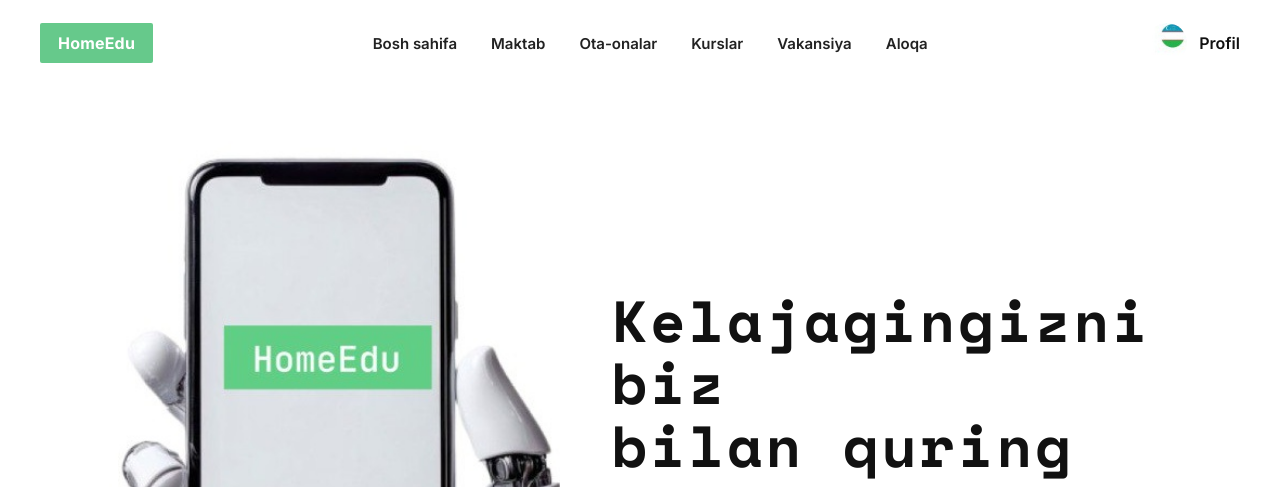
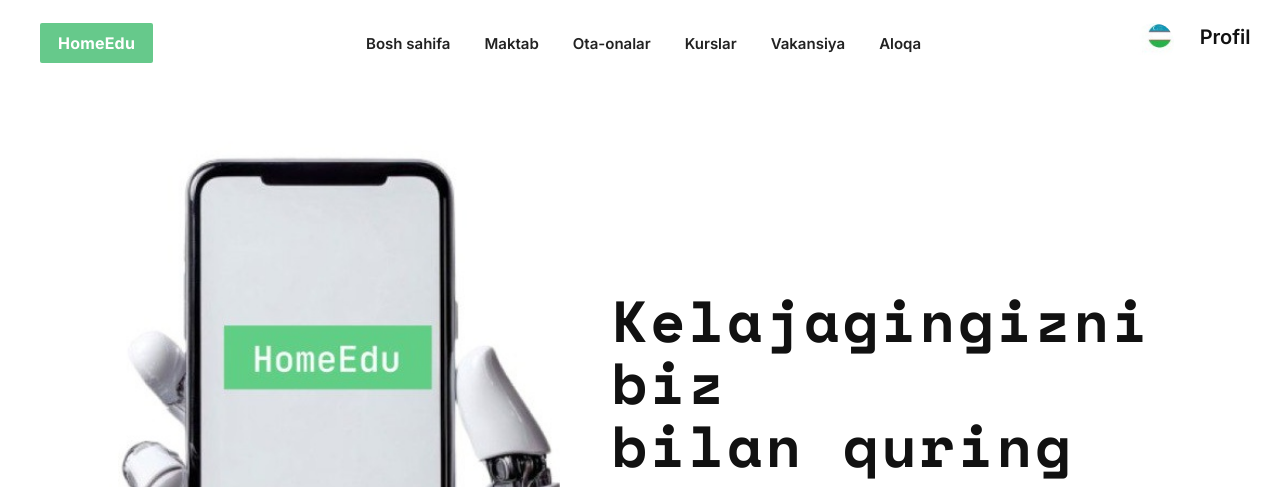
Before and after one commit to SanoManjiroa/HomeEdu2026, a Django app: page / in a window 1280 px wide. Shown: the top 487 px of the page. Run offline with Django 4.2, Linux system fonts and the light colour scheme.

Commit message:
templated dashoard

```diff
--- a/static/css/style.css
+++ b/static/css/style.css
@@ -21,7 +21,10 @@ body{
   width:min(1200px, calc(100% - 64px));
   margin-inline:auto;
 }
-
+.profil{
+ margin-top:-10px;
+ font-size:25px;
+}
 /* HEADER */
 .header{
   position:sticky;
@@ -60,7 +63,7 @@ body{
 .profile{
   display:flex;
   align-items:center;
-  gap:12px;
+  gap:15px;
   font-weight:600;
 }
 .flag{
@@ -252,12 +255,16 @@ body{
 
 /* HOW */
 .how{
-  padding:30px 0 70px;
+  padding:0px 0 70px;
+
+
 }
 .how-title-row{
+
   display:flex;
   align-items:center;
   gap:24px;
+  margin-top:-20px;
 }
 .how-ill{ width:130px; height:auto; margin-top:10px; }
 
--- a/templates/index.html
+++ b/templates/index.html
@@ -29,7 +29,7 @@
 
       <div class="profile">
         <img class="flag" src="{% static 'img/flag.jpg' %}" alt="UZ flag" />
-        <span>Profil</span>
+        <span class="profil" style="font-size:20px; margin-top:-12px;margin-left:10%;">Profil</span>
       </div>
 
       <button class="burger" id="burger" aria-label="Menyuni ochish/yopish" aria-controls="navlinks" aria-expanded="false">
```
